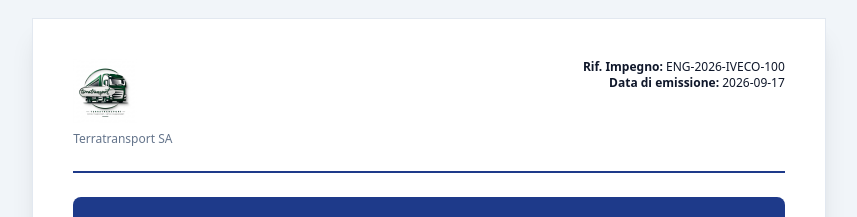
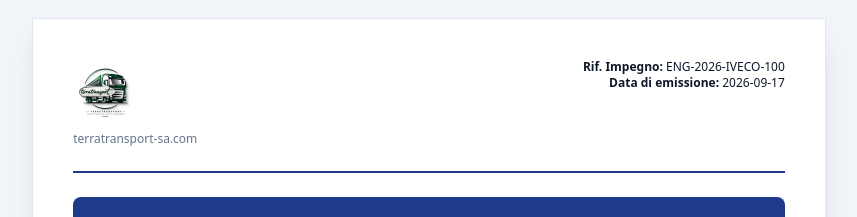
Before and after one commit to Luc13Tech/Terratransport-IVECO-lettre-de-proposition-des-camions-, a React (Create React App) app: page / in a window 1280 px wide. Shown: the part 880-1097 px from the top of the page, without its empty margins (211-1068 px from the left). Built offline with nearby package versions, Linux system fonts and the light colour scheme; the HTML template or start-up script is replaced by a standard one.

Commit message:
Update App.js

```diff
--- a/src/App.js
+++ b/src/App.js
@@ -109,7 +109,7 @@ export default function App() {
       <div className="flex flex-wrap gap-4 pt-2 border-t border-slate-200"><button onClick={handleDownloadPdf} className="flex items-center gap-2 bg-blue-700 hover:bg-blue-800 text-white font-medium px-5 py-2.5 rounded-lg shadow"><Download className="w-4 h-4" />{t.download}</button><button onClick={() => window.print()} className="flex items-center gap-2 bg-slate-700 hover:bg-slate-800 text-white font-medium px-5 py-2.5 rounded-lg shadow"><Printer className="w-4 h-4" />{t.print}</button></div>
     </div>
     <div className="max-w-4xl mx-auto overflow-auto"><div ref={documentRef} className="bg-white p-10 shadow-xl border border-slate-200 text-slate-900 mx-auto" style={{ width: '210mm', minHeight: '297mm' }}>
-      <div className="flex justify-between items-start border-b-2 border-blue-900 pb-6 mb-6"><div><img src="/logo.png" alt="Logo Terratransport" className="h-16 object-contain mb-2" /><p className="text-xs text-slate-500">Terratransport SA</p></div><div className="text-right text-xs"><p><b>{t.ref}</b> {docNumber}</p><p><b>{t.date}</b> {docDate}</p></div></div>
+      <div className="flex justify-between items-start border-b-2 border-blue-900 pb-6 mb-6"><div><img src="/logo.png" alt="Logo Terratransport" className="h-16 object-contain mb-2" /><p className="text-xs text-slate-500">terratransport-sa.com</p></div><div className="text-right text-xs"><p><b>{t.ref}</b> {docNumber}</p><p><b>{t.date}</b> {docDate}</p></div></div>
       <h1 className="bg-blue-900 text-white p-4 rounded-lg mb-6 text-center text-base font-bold tracking-wide">{t.title}</h1>
       <div className="grid grid-cols-2 gap-6 mb-6 text-sm bg-slate-50 p-4 rounded-lg border border-slate-200"><p><b>{t.partner}</b><br />{partnerName}</p><p><b>{t.client}</b><br />{clientName}</p><p><b>{t.issuer}</b><br />Terratransport SA</p><p><b>{t.website}</b><br />www.terratransport.ch</p></div>
       <section className="mb-6"><h3 className="text-xs font-bold text-slate-800 mb-2 border-l-4 border-blue-700 pl-2 uppercase">{t.summaryTitle}</h3><p className="text-xs text-slate-700 leading-relaxed">{summaryText}</p></section>
```
